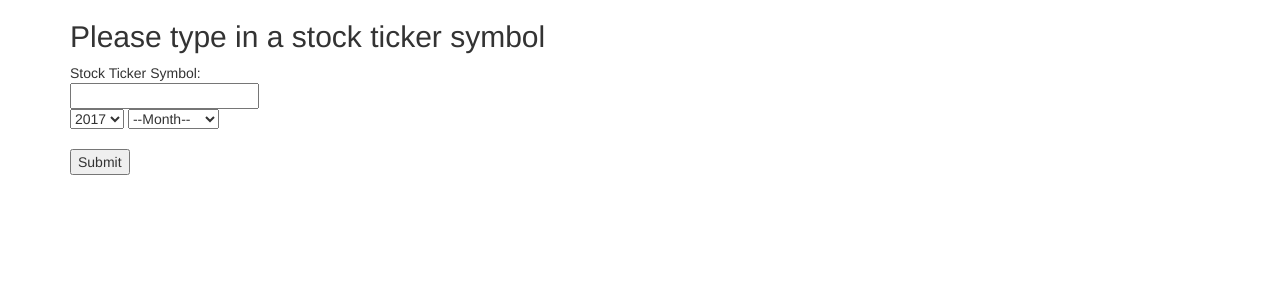
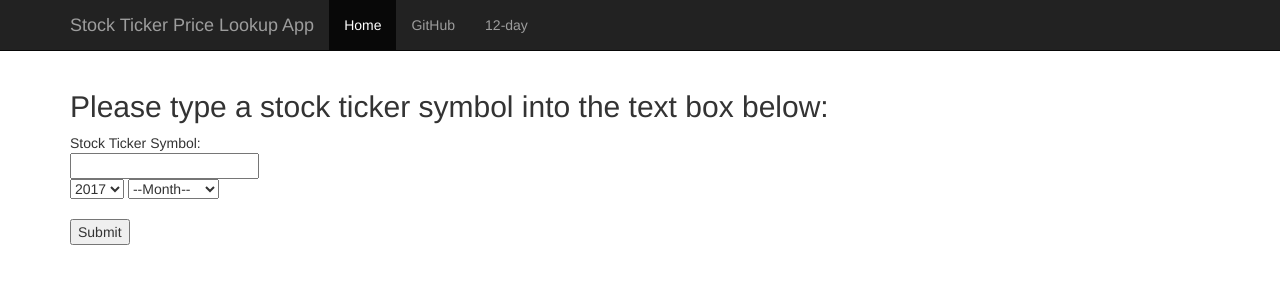
Before and after one commit to skybuxton/stock_ticker_input, a Flask app: page /ticker_input in a window 1280 px wide. Shown: the top 300 px of the page. Run offline with Flask 2, Linux system fonts and the light colour scheme; some libraries are stand-ins or nearby versions.

Commit message:
added nav bar to html

```diff
--- a/templates/ticker_input.html
+++ b/templates/ticker_input.html
@@ -11,12 +11,50 @@
 
     <!-- Bootstrap core CSS -->
     <link rel="stylesheet" href="https://maxcdn.bootstrapcdn.com/bootstrap/3.3.7/css/bootstrap.min.css">
+
+    <!-- Custom CSS for navbar-->
+    <style>
+    body {
+      padding-top: 70px;
+    }
+    </style>
   </head>
+
   <body>
+
+  <!-- navigation -->
+    <nav class="navbar navbar-inverse navbar-fixed-top" role="navigation">
+      <div class="container">
+        <!-- Brand and toggle get grouped for better mobile display -->
+        <div class="navbar-header">
+          <button type="button" class="navbar-toggle" data-toggle="collapse" data-target="#nav-1">
+          <span class="sr-only">Toggle navigation</span>
+          </button>
+          <span class="navbar-brand">Stock Ticker Price Lookup App</span>
+        </div>
+
+        <div class="collapse navbar-collapse" id="nav-1">
+          <ul class="nav navbar-nav">
+            <li class="nav-item active">
+              <a class="nav-link" href="#">Home<span class="sr-only">(current)</span></a>
+            </li>
+            <li class="nav-item">
+              <a class="nav-link" href="https://github.com/sky-buxton">GitHub</a>
+            </li>
+            <li class="nav-item">
+              <a class="nav-link" href="https://www.thedataincubator.com/12day.html">12-day</a>
+            </li>
+          </ul>
+        </div>
+      </div>
+    </nav>
+
+
+  <!-- form -->
     <div class="container">
       <div class="row">
         <div class="col-lg-12 text-left">
-          <h2>Please type in a stock ticker symbol</h2>
+          <h2>Please type a stock ticker symbol into the text box below:</h2>
           <form action="/ticker" method="GET">
             Stock Ticker Symbol:<br>
             <input type="text" name="symbol" value=""><br>
```
